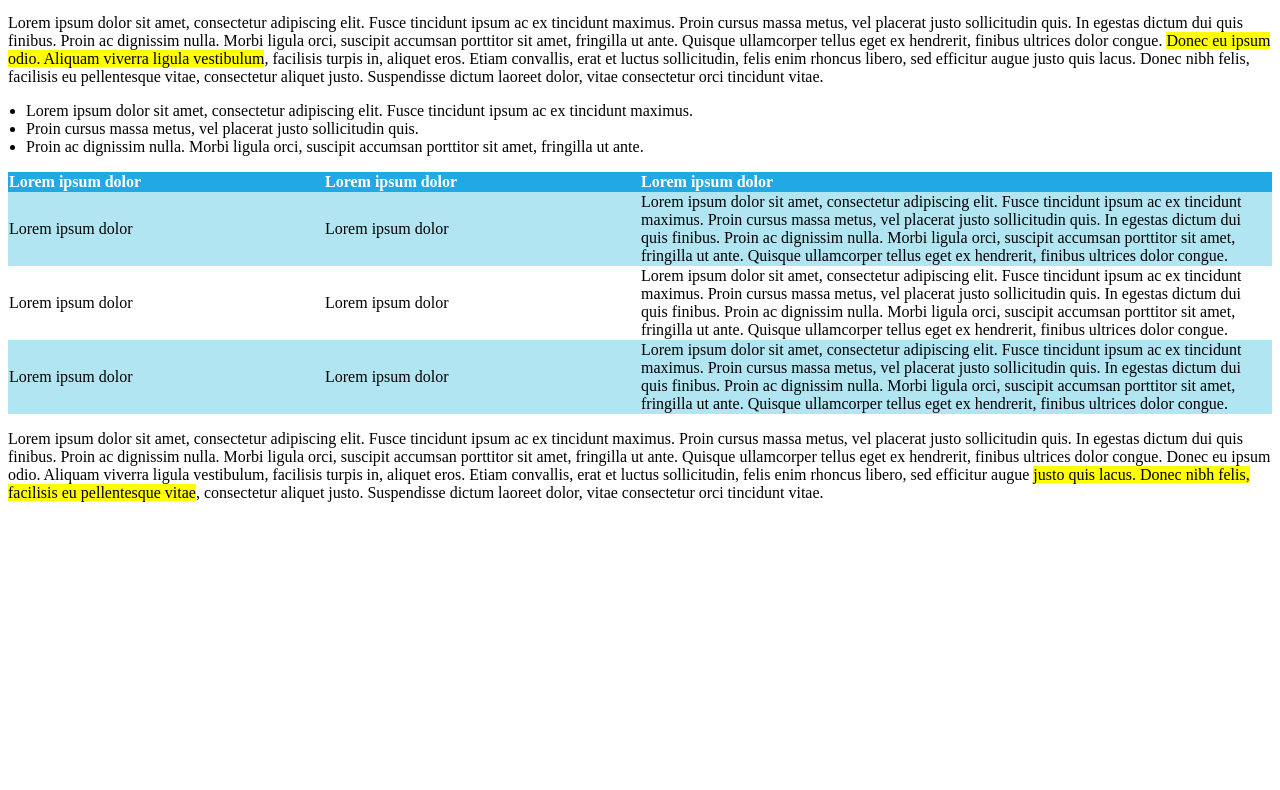
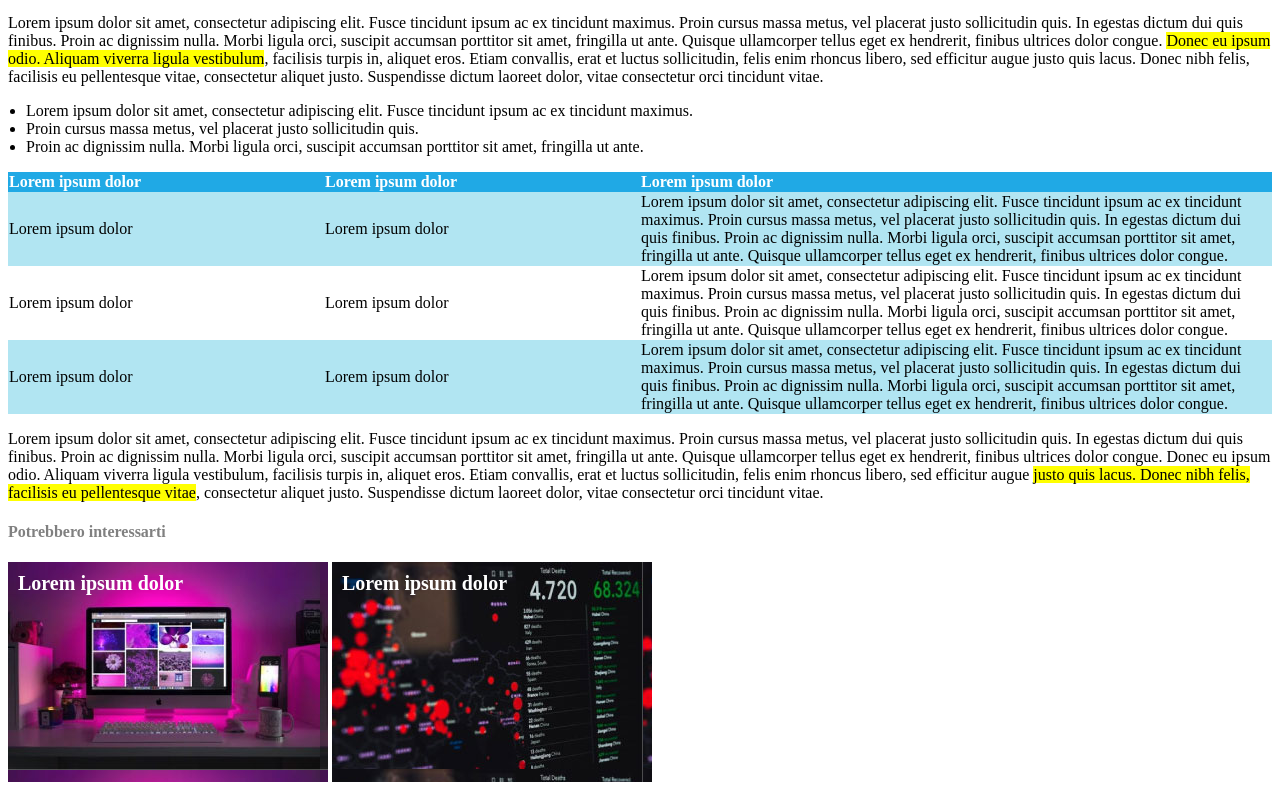
Before and after one commit to matteocicigoi/html-css-booleaner, a plain HTML site: page index.html in a window 1280 px wide. Shown: the part 700-1490 px from the top of the page. Before the commit the page ends 1218 px from the top, so only its background shows below. Drawn offline with Linux system fonts and the light colour scheme.

Commit message:
feat: footer

```diff
--- a/css/style.css
+++ b/css/style.css
@@ -47,3 +47,22 @@ th{
 .rigaDispari{
     background-color: white;
 }
+/* Footer */
+h4{
+    color: grey;
+}
+.contenitoreFooter{
+    height: 200px;
+    width: 300px;
+    display: inline-block;
+    color: white;
+    font-size: 20px;
+    font-weight: bold;
+    padding: 10px;
+}
+#immagine1{
+    background-image: url('../img/monitor.jpg');
+}
+#immagine2{
+    background-image: url('../img/graph.jpg');
+}
--- a/index.html
+++ b/index.html
@@ -68,5 +68,12 @@
         <!-- Fine Tabella + Testo -->
     </main>
     <!-- Fine Main -->
+    <!-- Footer-->
+    <footer>
+        <h4>Potrebbero interessarti</h4>
+        <div id="immagine1" class="contenitoreFooter"><span>Lorem ipsum dolor</span></div>
+        <div id="immagine2" class="contenitoreFooter"><span>Lorem ipsum dolor</span></div>
+    </footer>
+    <!-- !Footer-->
 </body>
 </html>
```
